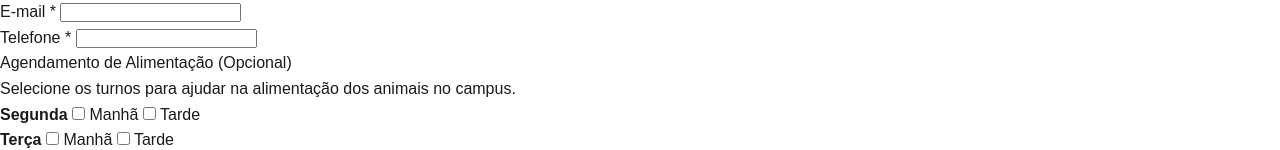
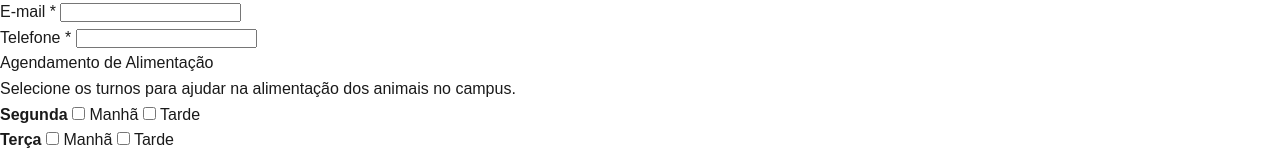
Before and after one commit to evyhdev/Pelu-Cia, a website built with Vite: page src/pages/voluntario.html in a window 1280 px wide. Shown: the part 260-410 px from the top of the page. Built offline with nearby package versions, Linux system fonts and the light colour scheme.

Commit message:
Agora vai esse formulçario

```diff
--- a/src/pages/voluntario.html
+++ b/src/pages/voluntario.html
@@ -75,7 +75,7 @@
                     </div>
 
                     <div class="form-group schedule-group">
-                        <label>Agendamento de Alimentação (Opcional)</label>
+                        <label>Agendamento de Alimentação</label>
                         <p class="schedule-desc">Selecione os turnos para ajudar na alimentação dos animais no campus.</p>
 
                         <div class="schedule-grid">
```
